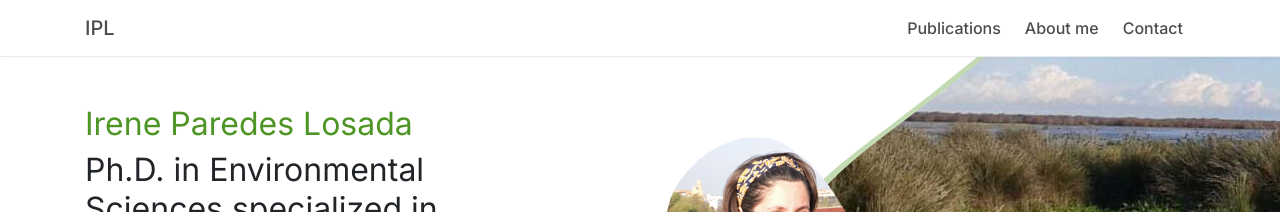
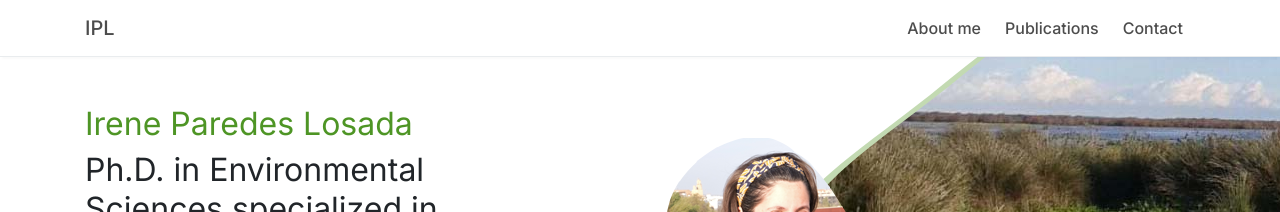
Before and after one commit to ireneparedes/ireneparedes.github.io, a Jekyll site: the page built from index.html, in a window 1280 px wide. Shown: the top 212 px of the page. Built offline with Jekyll 4.4.1, drawn with Linux system fonts in a browser that asks for light colours.

Commit message:
Change nav order
About me better before Publications.

```diff
--- a/_includes/header.html
+++ b/_includes/header.html
@@ -24,14 +24,14 @@
 
       <div class="collapse navbar-collapse" id="navbarSupportedContent">
         <ul class="navbar-nav ml-auto">
+          <li class="nav-item {% if page.url == "/about.html" %}active{% endif %}">
+            <a href="/about" class="nav-link">
+              About me
+            </a>
+          </li>
           <li class="nav-item {% if page.url == "/publications.html" %}active{% endif %}">
             <a href="/publications" class="nav-link">
               Publications
-            </a>
-          </li>
-          <li class="nav-item {% if page.url == "/about.html" %}active{% endif %}">
-            <a href="/about" class="nav-link">
-              About me
             </a>
           </li>
           <li class="nav-item {% if page.url == "/contact.html" %}active{% endif %}">
```
